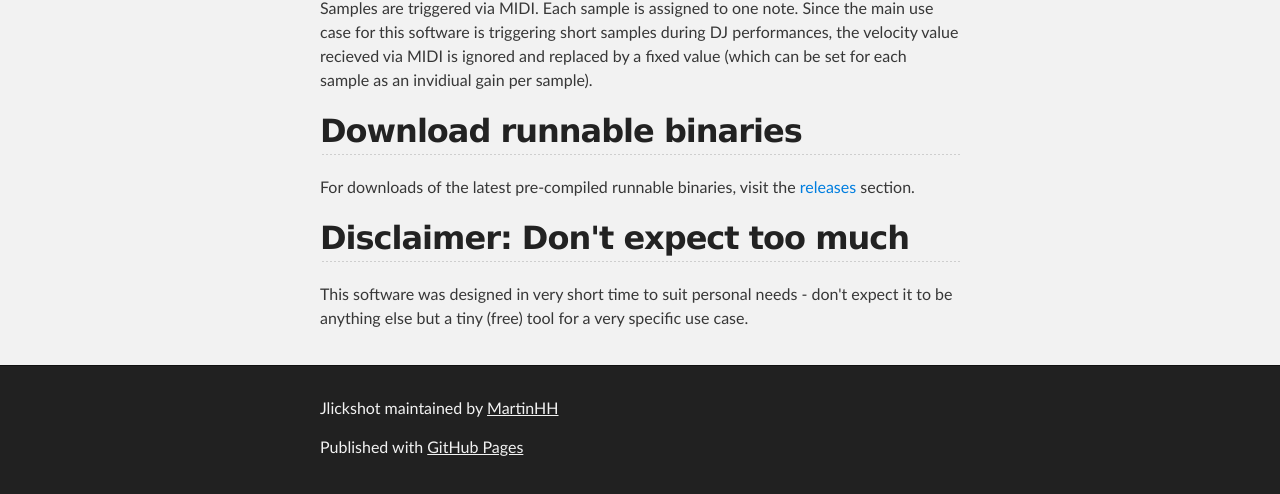
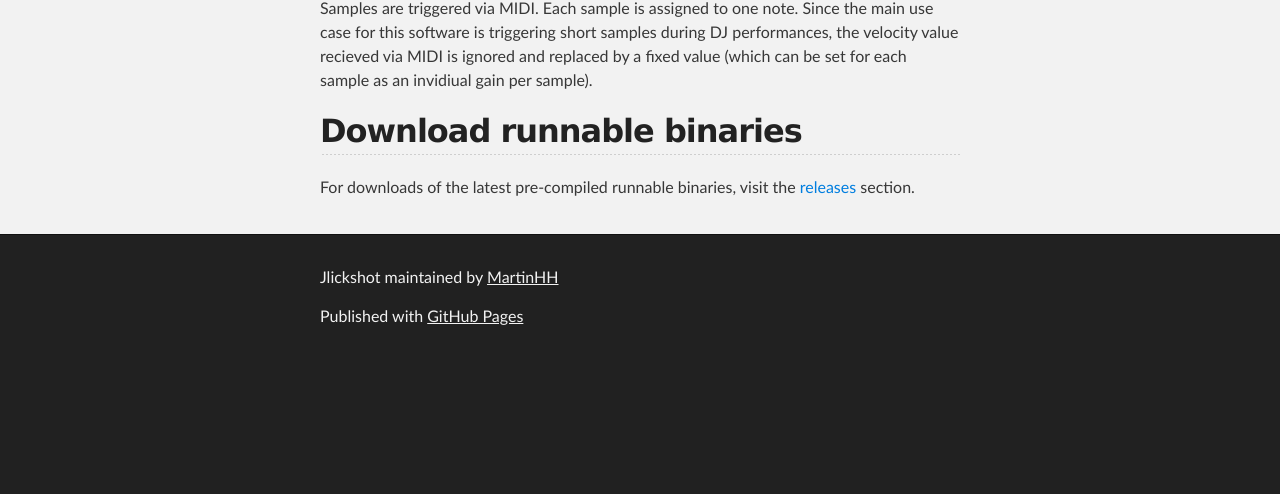
Before and after one commit to MartinHH/JLickshot, a plain HTML site: page index.html in a window 1280 px wide. Shown: the part 970-1464 px from the top of the page. After the commit the page ends 1333 px from the top, so only its background shows below. Drawn offline with Linux system fonts and the light colour scheme.

```diff
--- a/index.html
+++ b/index.html
@@ -44,11 +44,6 @@
 <a name="download-runnable-binaries" class="anchor" href="#download-runnable-binaries"><span class="octicon octicon-link"></span></a>Download runnable binaries</h2>
 
 <p>For downloads of the latest pre-compiled runnable binaries, visit the <a href="https://github.com/MartinHH/JLickshot/releases">releases</a> section.</p>
-
-<h2>
-<a name="disclaimer-dont-expect-too-much" class="anchor" href="#disclaimer-dont-expect-too-much"><span class="octicon octicon-link"></span></a>Disclaimer: Don't expect too much</h2>
-
-<p>This software was designed in very short time to suit personal needs - don't expect it to be anything else but a tiny (free) tool for a very specific use case.</p>
       </section>
     </div>
 
```
Also changed, not shown: params.json (+1 -1 lines).
